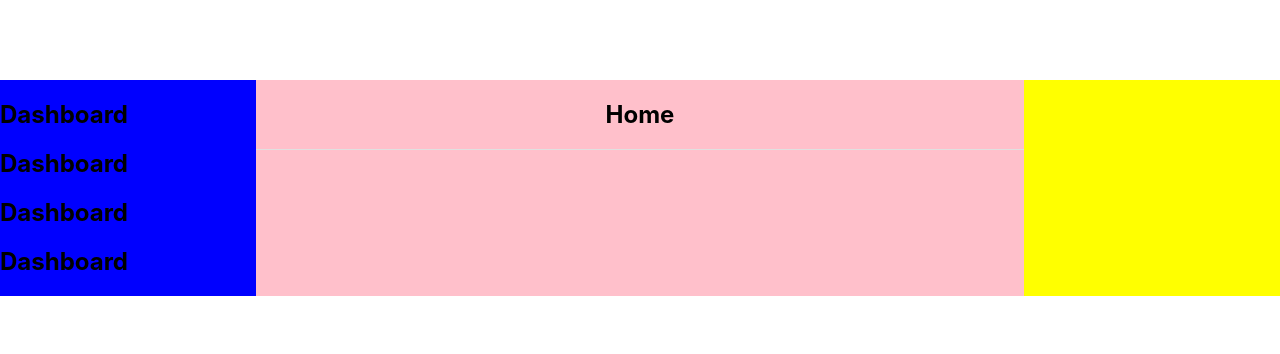
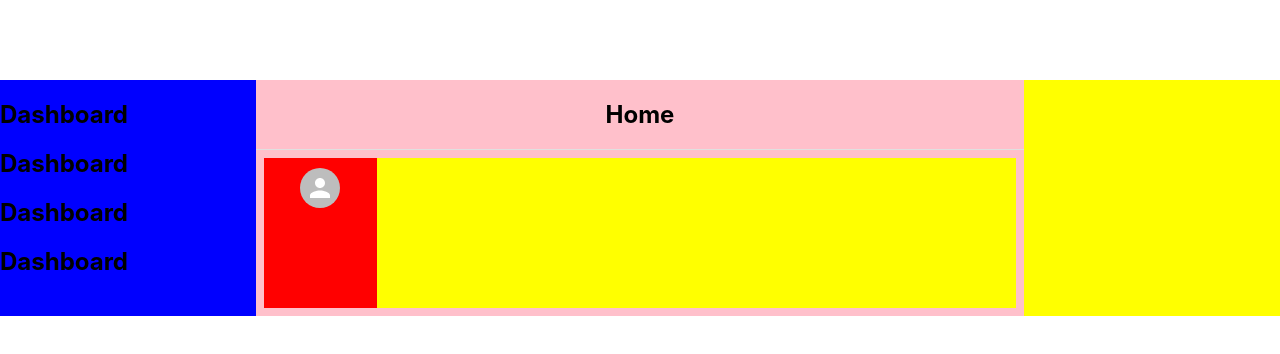
Before and after one commit to theekharbanda/genious-minds, a React (Create React App) app: page /dashboard in a window 1280 px wide. Shown: the top 354 px of the page. Built offline with nearby package versions, Linux system fonts and the light colour scheme.

Commit message:
dashboard

```diff
--- /dev/null
+++ b/src/Components/dashboard/FeedPost.js
@@ -0,0 +1,20 @@
+
+import {Avatar, Box} from '@mui/material';
+import { flexbox } from '@mui/system';
+
+function FeedPost(){
+    return(
+        <div>
+            <Box sx={{ height : 150, backgroundColor:'white',margin:1,display:'flex'}} onClick={{}}>
+                <Box sx={{flex : 0.15,backgroundColor:'red'}}>
+                    <Avatar style={{margin:'auto',marginTop:10}}/>
+                </Box>
+                <Box sx={{flex : 0.85,backgroundColor:'yellow'}}>
+
+                </Box>
+            </Box>
+        </div>
+    );
+}
+
+export default FeedPost;
--- a/src/Components/dashboard/dashboard.js
+++ b/src/Components/dashboard/dashboard.js
@@ -2,6 +2,7 @@
 import{Box, CssBaseline,Divider} from '@mui/material';
 import { blue } from '@mui/material/colors';
 import './dashboard.css'
+import FeedPost from './FeedPost.js';
 
 
 function dashboard(){
@@ -13,7 +14,7 @@ function dashboard(){
         {/* // First left Side */}
         <Box className="rest">
 
-        <Box className="Sidebar"
+            <Box className="Sidebar"
             sx={{
 
                 backgroundColor: 'blue',
@@ -31,7 +32,7 @@ function dashboard(){
             }}>
                 <h2 style={{textAlign:'center'}}>Home</h2>
                 <Divider style = {{backgroundColor: "white"}}/>
-
+                <FeedPost />
 
             </Box>
             <Box className="Widgets" sx={{
```
